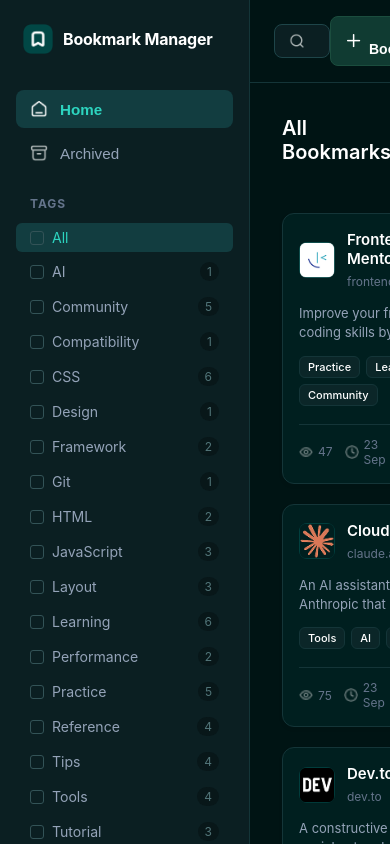
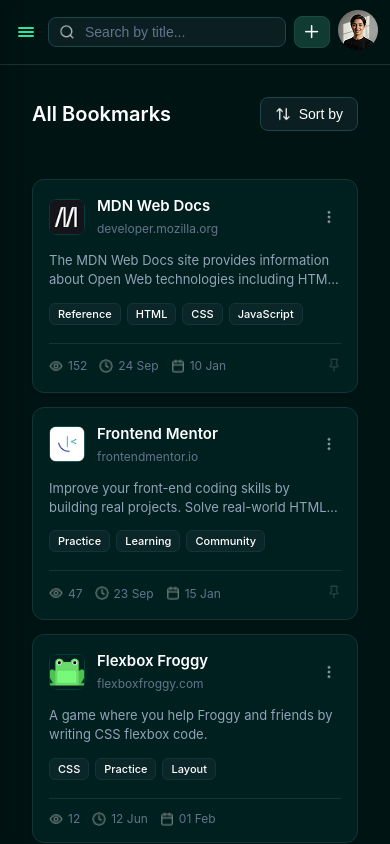
Before and after one commit to qristinemirzoiani-byte/Bookmark-Manager, a React (Vite) app in the folder my-app/: page / in a window 390 px wide. Built offline with nearby package versions, Linux system fonts and the light colour scheme.

Commit message:
feat: complete responsive design, url navigation, and finalize project

```diff
--- a/my-app/src/App.css
+++ b/my-app/src/App.css
@@ -287,3 +287,21 @@
   background-color: #ffffff !important;
   box-shadow: 0 1px 3px rgba(0, 0, 0, 0.1) !important;
 }
+
+/* for mobile and tablet */
+@media (max-width: 1024px) {
+  aside {
+    position: fixed !important;
+    top: 0;
+    left: -270px;
+    width: 260px !important;
+    height: 100vh !important;
+    z-index: 2000 !important;
+    transition: left 0.3s cubic-bezier(0.4, 0, 0.2, 1) !important;
+    box-shadow: 4px 0 20px rgba(0, 0, 0, 0.5) !important;
+  }
+
+  aside.open {
+    left: 0 !important;
+  }
+}
--- a/my-app/src/App.jsx
+++ b/my-app/src/App.jsx
@@ -13,6 +13,7 @@
   const [isModalOpen, setIsModalOpen] = useState(false);
   const [searchTerm, setSearchTerm] = useState('');
   const [selectedTag, setSelectedTag] = useState(null);
+  const [isSidebarOpen, setIsSidebarOpen] = useState(false);
 
   useEffect(() => {
     localStorage.setItem('theme', theme);
@@ -27,11 +28,19 @@
     <div className={`app-layout ${theme}`}>
      <Sidebar
         currentView={currentView}
-    onSelectView={setCurrentView}
+        onSelectView={(view) => {
+          setCurrentView(view);
+          setIsSidebarOpen(false); // როცა დააჭერს, საიდბარი დაიხუროს
+        }}
         selectedTag={selectedTag}
-    onSelectTag={setSelectedTag}
+        onSelectTag={(tag) => {
+          setSelectedTag(tag);
+          setIsSidebarOpen(false);
+        }}
+        isOpen={isSidebarOpen}
+        onClose={() => setIsSidebarOpen(false)}
+      />
 
-/>
       <div className="main-wrapper">
         <Header
           searchTerm={searchTerm}
@@ -39,6 +48,7 @@
           onOpenModal={() => setIsModalOpen(true)}
           theme={theme}
           onSelectTheme={handleSelectTheme}
+          onToggleSidebar={() => setIsSidebarOpen(!isSidebarOpen)}
         />
         <MainContent
         currentView={currentView}
--- a/my-app/src/Components/BookmarkCard.jsx
+++ b/my-app/src/Components/BookmarkCard.jsx
@@ -7,8 +7,13 @@
 import calendarIcon from '../assets/calendarIqon.png';
 import pinIcon from '../assets/pinIqon.png';
 
-function BookmarkCard({ bookmark, onTogglePin, onToggleArchive, onDelete,onEdit }) {
+function BookmarkCard({ bookmark, onTogglePin, onToggleArchive, onDelete, onEdit }) {
     const [menuOpen, setMenuOpen] = useState(false);
+
+    // ლინკის სწორი ფორმატირება (თუ https:// არ აქვს, დაუმატოს):
+    const formattedUrl = bookmark.url.startsWith('http://') || bookmark.url.startsWith('https://')
+        ? bookmark.url
+        : `https://${bookmark.url}`;
 
     return (
         <div className={styles.card}>
@@ -19,13 +24,28 @@
                         alt={bookmark.title}
                         className={styles.logo}
                         onError={(e) => {
-        // if not found foto teke some WebLogo:
                             e.target.src = "/assets/WebLogo.png";
                         }}
                     />
                     <div>
+                        <a
+                            href={formattedUrl}
+                            target="_blank"
+                            rel="noopener noreferrer"
+                            style={{ textDecoration: 'none', color: 'inherit' }}
+                        >
                             <h3 className={styles.siteTitle}>{bookmark.title}</h3>
-                        <span className={styles.siteUrl}>{bookmark.url}</span>
+                        </a>
+
+                        <a
+                            href={formattedUrl}
+                            target="_blank"
+                            rel="noopener noreferrer"
+                            className={styles.siteUrl}
+                            style={{ textDecoration: 'none' }}
+                        >
+                            {bookmark.url}
+                        </a>
                     </div>
                 </div>
 
@@ -42,23 +62,32 @@
                             <button
                                 className={styles.dropdownItem}
                                 onClick={() => {
+                                    onTogglePin(bookmark.id);
+                                    setMenuOpen(false);
+                                }}
+                            >
+                                {bookmark.isPinned ? 'Unpin' : 'Pin'}
+                            </button>
+
+                            <button
+                                className={styles.dropdownItem}
+                                onClick={() => {
                                     onEdit(bookmark);
-
                                     setMenuOpen(false);
                                 }}
                             >
                                 Edit
                             </button>
+
                             <button
                                 className={styles.dropdownItem}
                                 onClick={() => {
                                     onToggleArchive(bookmark.id);
                                     setMenuOpen(false);
-                                }}>
+                                }}
+                            >
                                 {bookmark.isArchived ? 'Restore' : 'Archive'}
                             </button>
-
-
 
                             <button
                                 className={styles.dropdownItem}
@@ -102,12 +131,12 @@
                     </div>
                 </div>
 
-                <button
-                    className={`${styles.pinButton} ${bookmark.isPinned ? styles.pinned : ''}`}
-                    onClick={() => onTogglePin(bookmark.id)}
-                >
-                    <img src={pinIcon} alt="pin" className={styles.pinIcon} />
-                </button>
+                {/* Pinned Badge */}
+                {bookmark.isPinned && (
+                    <div className={styles.pinnedBadge} title="Pinned">
+                        <img src={pinIcon} alt="pinned" className={styles.pinIcon} />
+                    </div>
+                )}
             </div>
         </div>
     );
--- a/my-app/src/Components/BookmarkList.module.css
+++ b/my-app/src/Components/BookmarkList.module.css
@@ -1,6 +1,22 @@
 .bookmarkGrid {
   display: grid;
-  grid-template-columns: repeat(3, 1fr);
+  grid-template-columns: repeat(3, 1fr); /* Desktop: 3 სვეტი */
   gap: 20px;
   margin-top: 24px;
 }
+
+/* 📱 tablet */
+@media (max-width: 1024px) {
+  .bookmarkGrid {
+    grid-template-columns: repeat(2, 1fr);
+    gap: 16px;
+  }
+}
+
+/* 📱 mobile */
+@media (max-width: 640px) {
+  .bookmarkGrid {
+    grid-template-columns: 1fr;
+    gap: 14px;
+  }
+}
--- a/my-app/src/Components/Header.jsx
+++ b/my-app/src/Components/Header.jsx
@@ -6,10 +6,20 @@
 import themeIcon from '../assets/themeIcon.png';
 import logoutIcon from '../assets/logoutIcon.png';
 
-function Header ({onOpenModal, searchTerm, onSearchChange, theme, onSelectTheme}) {
+function Header ({onOpenModal, searchTerm, onSearchChange, theme, onSelectTheme, onToggleSidebar}) {
 const [isDropdownOpen, setIsDropdownOpen] = useState(false);
     return (
         <header className={styles.header}>
+            {/* Hamburger Button */}
+            <button
+            className={styles.hamburgerBtn}
+            onClick={onToggleSidebar}
+            aria-label="Toggle Menu"
+        >
+            <span className={styles.hamburgerLine}></span>
+            <span className={styles.hamburgerLine}></span>
+            <span className={styles.hamburgerLine}></span>
+            </button>
             <div className={styles.searchWrapper}>
                 <img src={searchIcon} alt="Search" className={styles.searchIcon} />
                 <input
--- a/my-app/src/Components/Header.module.css
+++ b/my-app/src/Components/Header.module.css
@@ -204,3 +204,67 @@
 .logoutButton:hover {
     color: #ef4444;
 }
+
+    /* hamburger button */
+    .hamburgerBtn {
+    display: none;
+    background: transparent;
+    border: none;
+    cursor: pointer;
+    padding: 6px;
+    flex-direction: column;
+    justify-content: space-around;
+    width: 28px;
+    height: 24px;
+    }
+
+    .hamburgerLine {
+    width: 100%;
+    height: 2px;
+    background-color: #2ee59d;
+    border-radius: 2px;
+    transition: all 0.2s ease;
+    }
+
+    /* 📱 tablet */
+    @media (max-width: 1024px) {
+    .hamburgerBtn {
+        display: flex;
+    }
+
+    .header {
+        padding: 12px 16px;
+        gap: 12px;
+    }
+
+    .searchWrapper {
+        width: auto;
+        flex: 1;
+        max-width: 320px;
+    }
+    }
+
+    /* 📱 mobile */
+    @media (max-width: 640px) {
+    .header {
+        padding: 10px 12px;
+        gap: 8px;
+    }
+
+    .addButton {
+        padding: 8px 10px;
+    }
+
+    .addButton span {
+        display: none;
+    }
+
+    .searchWrapper {
+        min-width: 100px;
+        padding: 6px 10px;
+    }
+
+    .actions {
+        gap: 8px;
+    }
+    }
--- a/my-app/src/Components/MainContent.jsx
+++ b/my-app/src/Components/MainContent.jsx
@@ -12,7 +12,9 @@
     const [isLoading, setIsLoading] = useState(true);
     const [error, setError] = useState(null);
 
+
     const [editingBookmark, setEditingBookmark] = useState(null);
+    const [sortBy, setSortBy] = useState('recent');
 
 
 useEffect(() => {
@@ -58,6 +60,7 @@
     }
 }, [bookmarks, isLoading]);
 
+    // pin bookmark function
     const handleTogglePin = (id) => {
         setBookmarks(
             bookmarks.map((bookmark) =>
@@ -68,6 +71,7 @@
         );
     };
 
+    // archive bookmark function
     const handleToggleArchive = (id) => {
         setBookmarks(
             bookmarks.map((bookmark) =>
@@ -78,10 +82,12 @@
         );
     };
 
+    // delete bookmark function
     const handleDeleteBookmark = (id) => {
         setBookmarks(bookmarks.filter((bookmark) => bookmark.id !== id));
     };
 
+    // adding bookmark function
     const handleAddBookmark = (formData) => {
         const newBookmark = {
             id: Date.now(),
@@ -101,6 +107,7 @@
         setBookmarks([newBookmark, ...bookmarks]);
     };
 
+    // editing bookmark function
     const handleEditBookmark = (formData) => {
         setBookmarks(
             bookmarks.map((bookmark) =>
@@ -118,6 +125,11 @@
         setEditingBookmark(null);
     };
 
+    // sorting function
+    const handleToggleSort = () => {
+        setSortBy((prev) => (prev === 'recent' ? 'title' : 'recent'));
+    };
+
     const visibleBookmarks = bookmarks
         .filter((bookmark) =>
             currentView === 'archived' ? bookmark.isArchived : !bookmark.isArchived
@@ -133,9 +145,16 @@
             const matchesDescription = bookmark.description.toLowerCase().includes(query);
             return matchesTitle || matchesDescription;
         })
+
+        // sort bookmarks based on the selected sort option
         .sort((a, b) => {
-            if (a.isPinned === b.isPinned) return 0;
-            return a.isPinned ? -1 : 1;
+            if (a.isPinned !== b.isPinned) {
+                return a.isPinned ? -1 : 1;
+            }
+            if (sortBy === 'title') {
+                return a.title.localeCompare(b.title);
+            }
+            return b.id - a.id;
         });
 
         const renderEmptyState = () => {
@@ -194,7 +213,7 @@
                     {currentView === 'archived' ? 'Archived' : 'All Bookmarks'}
                 </h2>
 
-                <button className={styles.sortButton}>
+                <button className={styles.sortButton} onClick={handleToggleSort} title={`Current: ${sortBy}`}>
                     <img src={switchVertical} alt="Sort" className={styles.sortIcon} />
                     <span>Sort by</span>
                 </button>
--- a/my-app/src/Components/Sidebar.jsx
+++ b/my-app/src/Components/Sidebar.jsx
@@ -6,7 +6,7 @@
 import archiveIcon from '../assets/archive.png';
 
 
-function Sidebar({ currentView, onSelectView, selectedTag, onSelectTag }) {
+function Sidebar({ currentView, onSelectView, selectedTag, onSelectTag, isOpen, onClose }) {
 
     const tagsData = [
     {name: 'All'},
@@ -30,7 +30,7 @@
     ];
 
     return (
-    <aside className={styles.sidebar}>
+    <aside className={`${styles.sidebar} ${isOpen ? 'open' : ''}`}>
         <div className={styles.logo}>
             <img src={logoImg} alt="Bookmark Manager" className={styles.logoImage} />
                 <span className={styles.logoText}>Bookmark Manager</span>
```
Also changed, not shown: 1 other file (tests, documents, lock files or other folders). Lines whose indentation alone changed are shown as unchanged.
